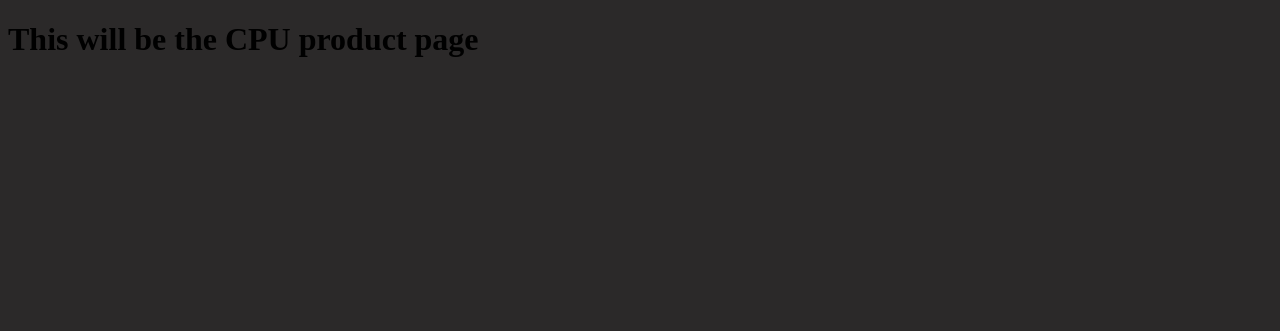
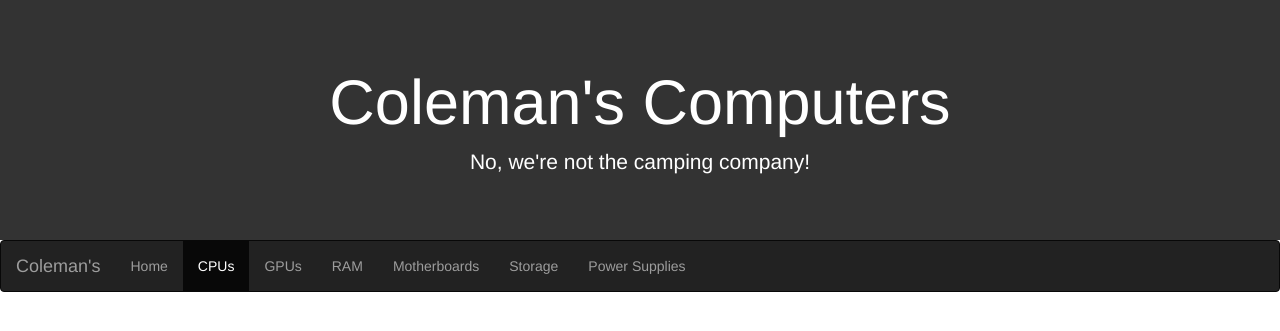
Before and after one commit to stu-braden-b/2NaCl-Spring-2021-Datadev, a PHP site: page /CPU.php in a window 1280 px wide. Shown: the top 331 px of the page. Run offline with PHP 8.4, Linux system fonts and the light colour scheme.

Commit message:
CPU Page Fixed

```diff
--- a/CPU.php
+++ b/CPU.php
@@ -1,12 +1,52 @@
 <!DOCTYPE html>
 <html lang="en">
-<link rel="stylesheet" href="styles.css">
 <head>
-    <meta charset="UTF-8">
-    <meta name="viewport" content="width=device-width, initial-scale=1.0">
-    <title>Coleman's Computers - CPUs</title>
+  <title>Coleman's Computers</title>
+  <meta charset="utf-8">
+  <meta name="viewport" content="width=device-width, initial-scale=1">
+  <link rel="stylesheet" href="https://maxcdn.bootstrapcdn.com/bootstrap/3.4.1/css/bootstrap.min.css">
+  <script src="https://ajax.googleapis.com/ajax/libs/jquery/3.5.1/jquery.min.js"></script>
+  <script src="https://maxcdn.bootstrapcdn.com/bootstrap/3.4.1/js/bootstrap.min.js"></script>
+  <style>
+  </style>
 </head>
 <body>
-    <h1>This will be the CPU product page</h1>
+<div class="jumbotron text-center" style="margin-bottom:0; background-color: #333; color: white;">
+  <h1>Coleman's Computers</h1>
+  <p>No, we're not the camping company!</p>
+</div>
+
+<nav class="navbar navbar-inverse">
+  <div class="container-fluid">
+    <div class="navbar-header">
+      <button type="button" class="navbar-toggle" data-toggle="collapse" data-target="#myNavbar">
+        <span class="icon-bar"></span>
+        <span class="icon-bar"></span>
+        <span class="icon-bar"></span>
+      </button>
+      <a class="navbar-brand" href="#">Coleman's</a>
+    </div>
+    <div class="collapse navbar-collapse" id="myNavbar">
+      <ul class="nav navbar-nav">
+        <li><a href="index.php">Home</a></li>
+        <li class="active"><a href="#">CPUs</a></li>
+        <li><a href="GPU.php">GPUs</a></li>
+        <li><a href="RAM.php">RAM</a></li>
+        <li><a href="MOBO.php">Motherboards</a></li>
+        <li><a href="HDD.php">Storage</a></li>
+        <li><a href="PWR.php">Power Supplies</a></li>
+      </ul>
+    </div>
+  </div>
+</nav>
+
+<div class="container">
+  <div class="row">
+    <div class="col-xl-2">
+      <img href="/assets/logo.png">
+    </div>
+  </div>
+</div>
+
 </body>
 </html>
--- a/index.php
+++ b/index.php
@@ -49,5 +49,6 @@
   </div>
 </div>
 
+
 </body>
 </html>
```
